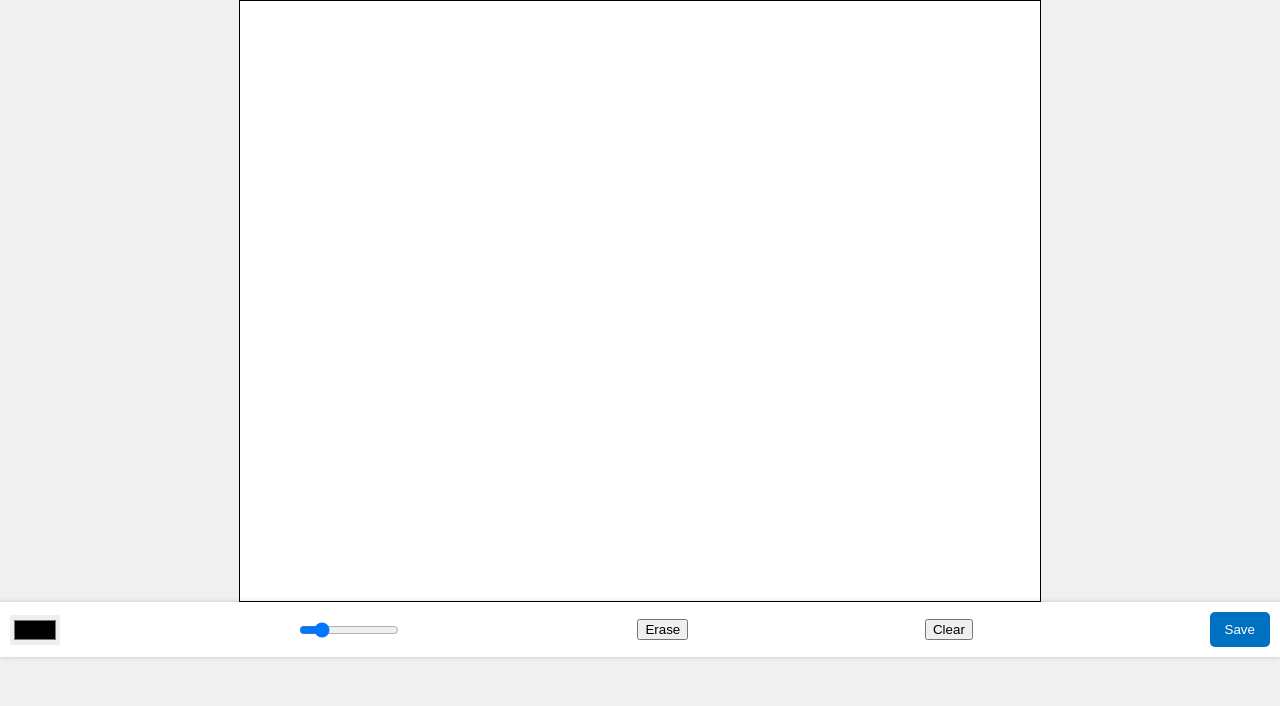
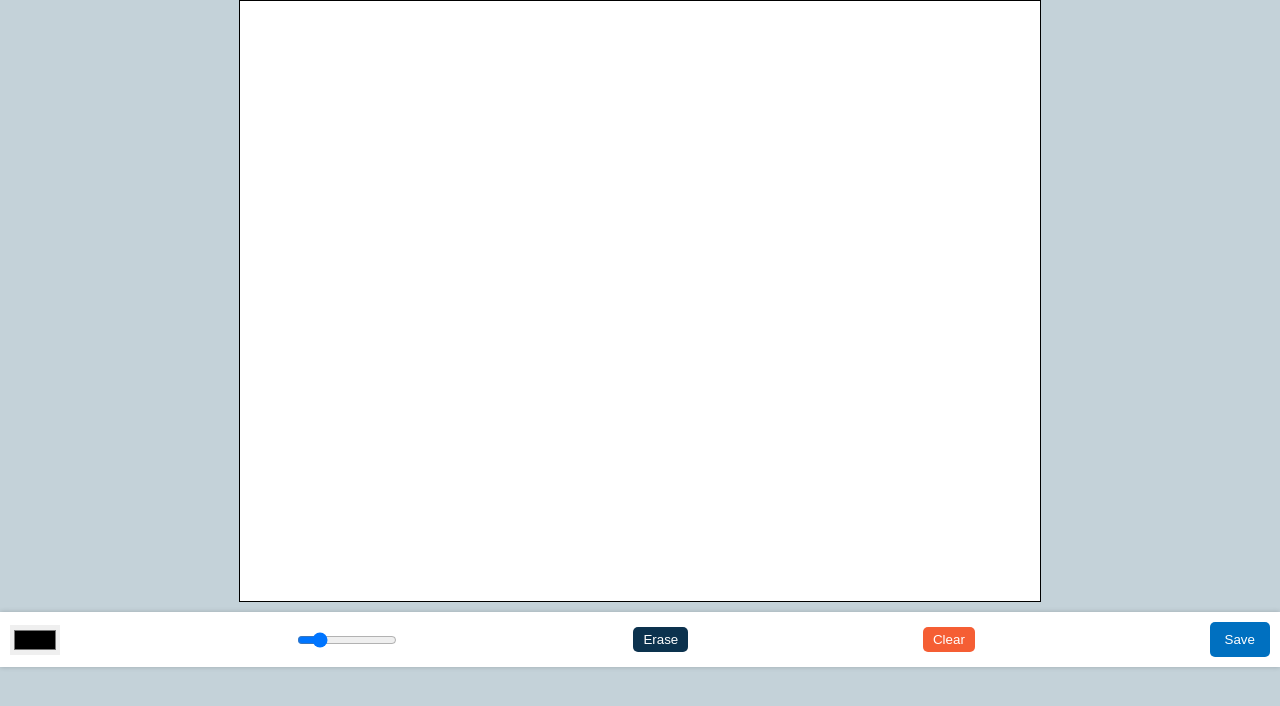
Before and after one commit to wbtech/Drawer, a plain HTML site: page index.html in a window 1280 px wide. Drawn offline with Linux system fonts and the light colour scheme.

Commit message:
Update style.css

```diff
--- a/style.css
+++ b/style.css
@@ -1,7 +1,8 @@
-/* body {
+
+body {
   margin: 0;
   padding: 0;
-  background-color: #f0f0f0;
+  background-color: #c4d2d9;
 }
 #canvas {
   display: block;
@@ -14,45 +15,7 @@
   justify-content: space-between;
   align-items: center;
   padding: 10px;
-  background-color: #fff;
-  box-shadow: 0px 0px 5px rgba(0, 0, 0, 0.2);
-}
-#color-picker {
-  width: 50px;
-  height: 30px;
-  border: none;
-}
-#size-slider {
-  width: 100px;
-}
-#save-button {
-  padding: 5px 10px;
-  background-color: #0070c0;
-  border: none;
-  color: #fff;
-  border-radius: 5px;
-  cursor: pointer;
-}
-#save-button:hover {
-  background-color: #00579c;
-} */
-
-body {
-  margin: 0;
-  padding: 0;
-  background-color: #f0f0f0;
-}
-#canvas {
-  display: block;
-  margin: 0 auto;
-  border: 1px solid #000;
-  background-color: #fff;
-}
-#tools {
-  display: flex;
-  justify-content: space-between;
-  align-items: center;
-  padding: 10px;
+  margin-top: 10px;
   background-color: #fff;
   box-shadow: 0px 0px 5px rgba(0, 0, 0, 0.2);
 }
@@ -75,3 +38,40 @@ body {
 #save-button:hover {
   background-color: #00579c;
 }
+
+#eraseButton {
+  padding: 5px 10px;
+  background-color: #0c324e;
+  border: none;
+  color: #fff;
+  border-radius: 5px;
+  cursor: pointer;
+}
+
+#eraseButton:hover {
+  opacity: 0.8;
+}
+
+#clearButton {
+  padding: 5px 10px;
+  background-color: #f55e34;
+  border: none;
+  color: #fff;
+  border-radius: 5px;
+  cursor: pointer;
+}
+#clearButton:hover {
+  opacity: 0.8;
+}
+
+@media screen and (max-width: 750px) {
+  #canvas {
+    display: block;
+    height: 90vh;
+    width: 90vw;
+
+    margin: 0 auto;
+    border: 1px solid #000;
+    background-color: #fff;
+  }
+}
```
